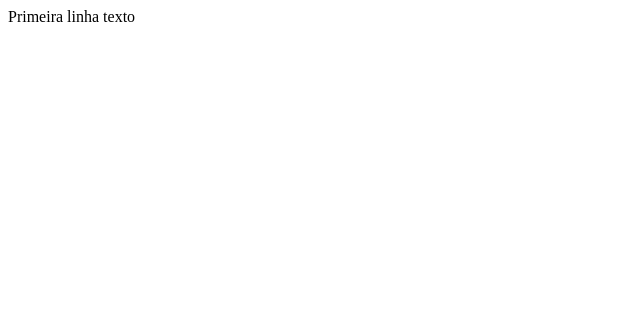
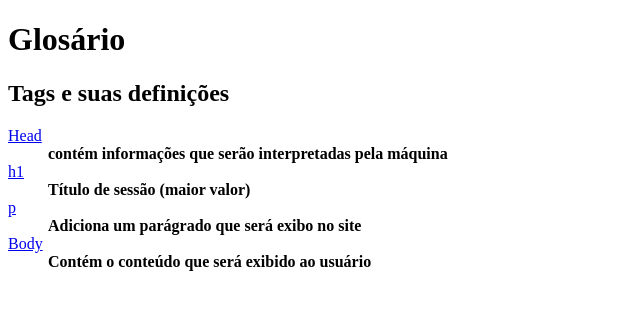
Before and after one commit to F4bioJose/Aulas, a plain HTML site: page Desafio1.html in a window 1280 px wide. Shown: the whole page, without its empty margins (0-640 px from the left). Drawn offline with Linux system fonts and the light colour scheme.

Commit message:
feat: novas linhas

```diff
--- a/Desafio1.html
+++ b/Desafio1.html
@@ -1 +1,30 @@
-Primeira linha texto
+<!DOCTYPE html>
+<html lang="en">
+<head>
+    <meta charset="UTF-8">
+    <meta http-equiv="X-UA-Compatible" content="IE=edge">
+    <meta name="viewport" content="width=device-width, initial-scale=1.0">
+    <title>Glosário</title>
+</head>
+<body>
+    <h1>Glosário</h1>
+    <h2>Tags e suas definições</h2>
+<dl>
+<dt>
+    <a href="https://devdocs.io/html/element/head">Head</a>
+ </dt>
+<dd> <strong>contém informações que serão interpretadas pela máquina</strong> </dd>
+
+<dt> <a href="https://devdocs.io/html/element/heading_elements">h1</a>
+</dt>
+<dd> <strong>Título de sessão (maior valor)</strong></dd>
+<dt> <a href="https://devdocs.io/html/element/p">p</a>
+</dt>
+<dd> <strong>Adiciona um parágrado que será exibo no site</strong></dd>
+<dt>
+    <a href="https://devdocs.io/html/element/body">Body</a>
+</dt>
+<dd><strong>Contém o conteúdo que será exibido ao usuário</strong></dd>
+</dl>
+        </body>
+</html>
```
